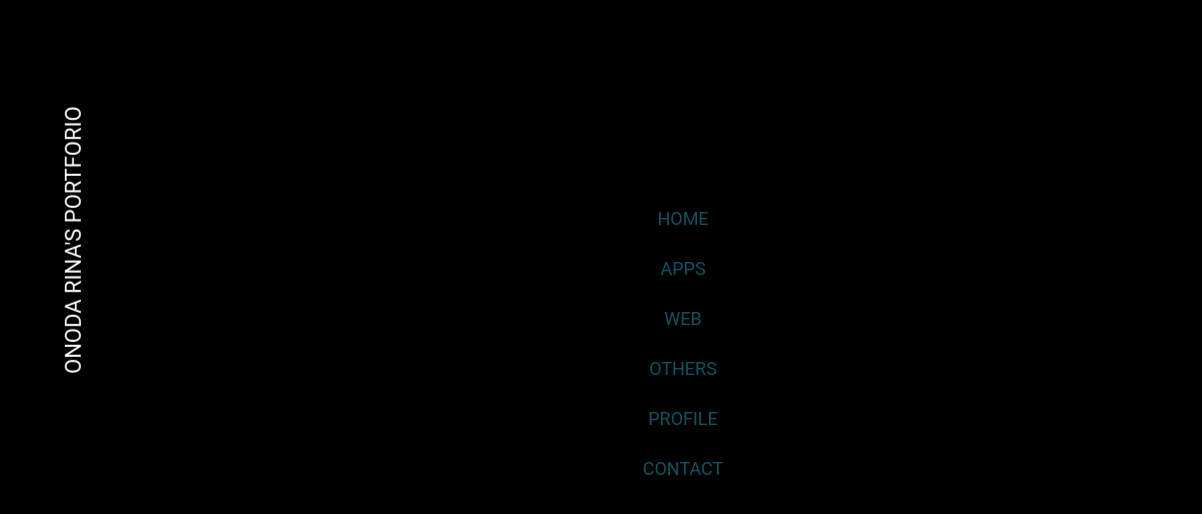
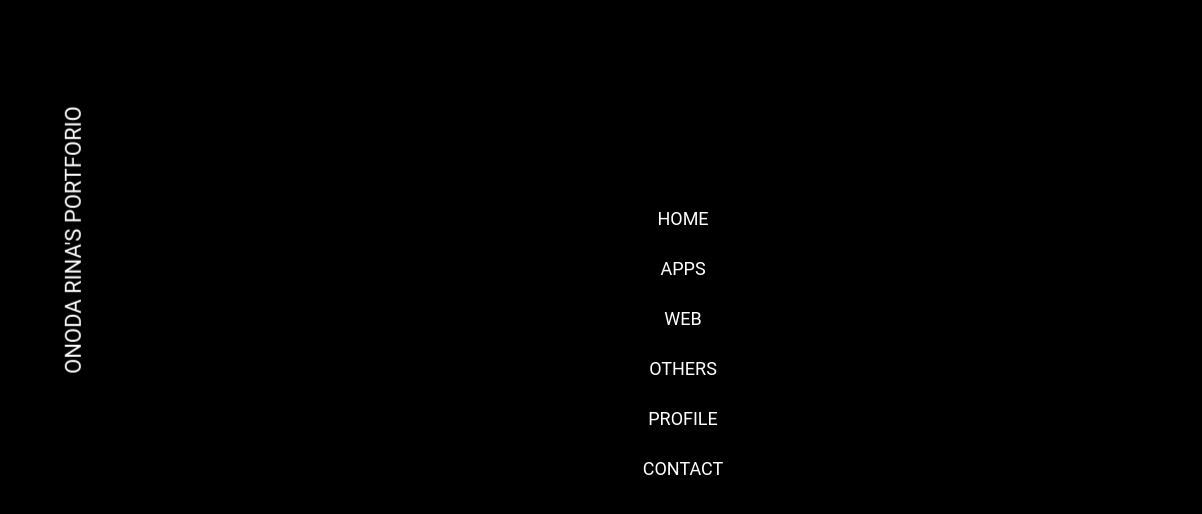
Before and after one commit to OosodaoO/onoda-rina, a plain HTML site: page menu.html in a window 1280 px wide. Shown: the top 514 px of the page, 0-1202 px from the left. Drawn offline with nearby package versions, Linux system fonts and the light colour scheme.

Commit message:
Add files via upload

```diff
--- a/menu.html
+++ b/menu.html
@@ -37,12 +37,12 @@
                     <a href="index.html" class="fadelink"><img src="img/batu.png"></a>
             </div>
             <div class="nav">
-                <p class="p0"><a link="apps.html" style="color:#135161 ">HOME</a><span></span></p>
-                <p class="p1"><a link="apps.html" style="color:#135161 ">APPS</a><span></span></p>
-                <p class="p2"><a link="web.html" style="color:#135161 ">WEB</a><span></span></p>
-                <p class="p3"><a link="others.html" style="color:#135161 ">OTHERS</a><span></span></p>
-                <p class="p4"><a link="profile.html" style="color:#135161 ">PROFILE</a><span></span></p>
-                <p class="p5"><a link="help.html" style="color:#135161 ">CONTACT</a></p>
+                <p class="p0"><a link="apps.html" style="color:#ffffff">HOME</a><span></span></p>
+                <p class="p1"><a link="apps.html" style="color:#ffffff ">APPS</a><span></span></p>
+                <p class="p2"><a link="web.html" style="color:#ffffff">WEB</a><span></span></p>
+                <p class="p3"><a link="others.html" style="color:#ffffff ">OTHERS</a><span></span></p>
+                <p class="p4"><a link="profile.html" style="color:#ffffff ">PROFILE</a><span></span></p>
+                <p class="p5"><a link="help.html" style="color:#ffffff">CONTACT</a></p>
             </div>
             <div class="contact-box">
                  <a href="https://facebook.com/rina.onoda.90" class="btn facebook"><i class="fab fa-facebook-f"></i></a>
```
Also changed, not shown: index.html (+1 -1 lines).
